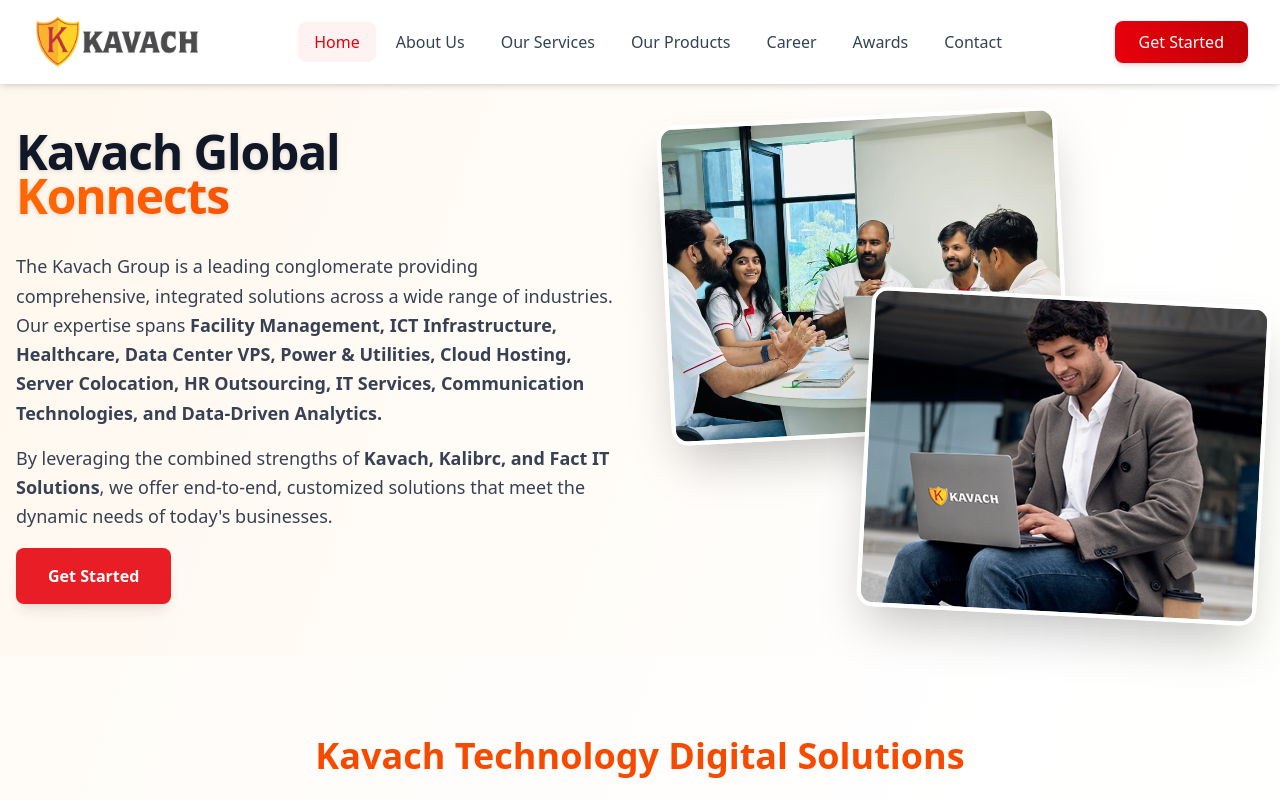
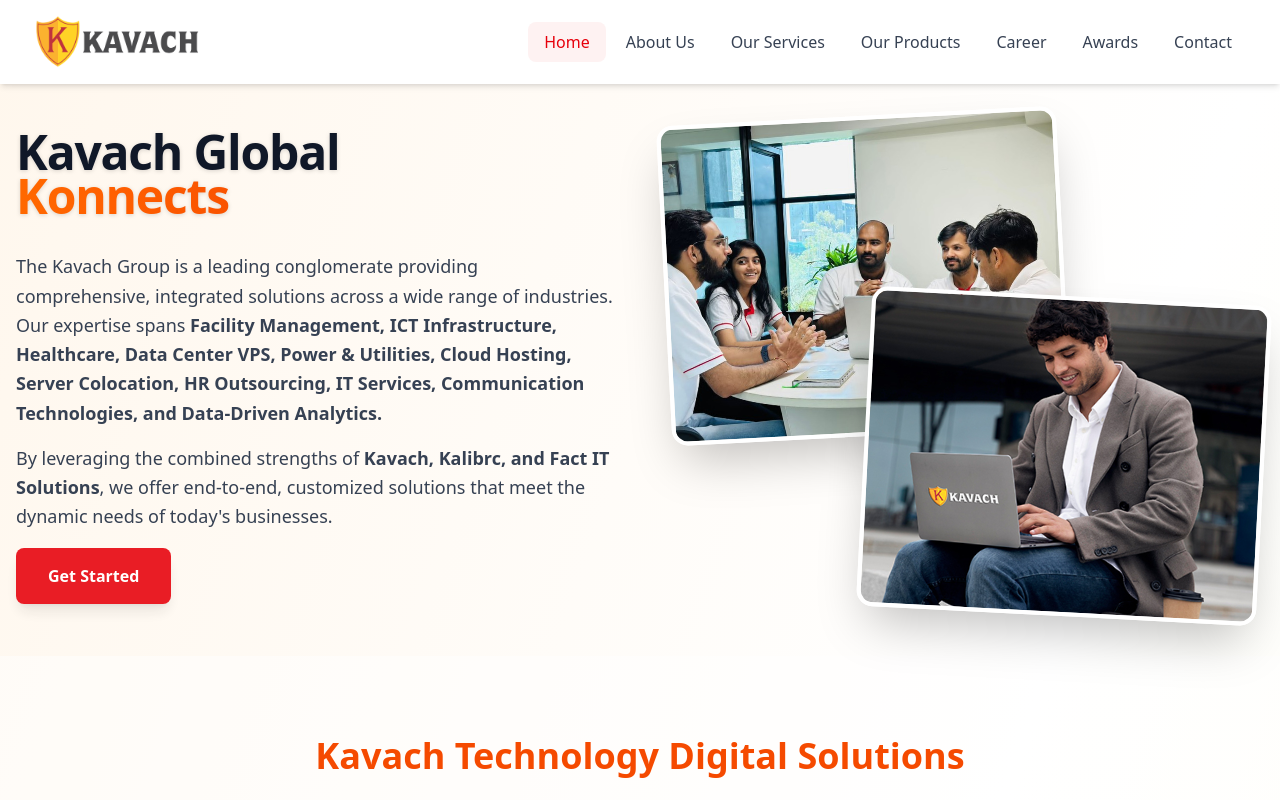
Before and after one commit to devkavach22/Kavach_Site_Frontend, a React (Vite) app: page / in a window 1280 px wide. Shown: the top 800 px of the page. Built offline with nearby package versions, Linux system fonts and the light colour scheme.

Commit message:
added the links of the socil media and fix the button

```diff
--- a/src/components/Footer.jsx
+++ b/src/components/Footer.jsx
@@ -27,10 +27,10 @@
   ];
 
   const socials = [
-    { label: 'Twitter', href: '#', icon: '𝕏' },
-    { label: 'Facebook', href: '#', icon: 'f' },
-    { label: 'LinkedIn', href: '#', icon: 'in' },
-    { label: 'Instagram', href: '#', icon: 'ig' },
+    { label: 'Twitter', href: 'https://x.com/Kavach_Security', icon: '𝕏' },
+    { label: 'Facebook', href: 'https://www.facebook.com/kavachglobal/', icon: 'f' },
+    { label: 'LinkedIn', href: 'https://in.linkedin.com/company/kavach-security-services', icon: 'in' },
+    { label: 'Instagram', href: 'https://www.instagram.com/kavachglobal/', icon: 'ig' },
   ];
 
   return (
--- a/src/components/Navbar.jsx
+++ b/src/components/Navbar.jsx
@@ -56,14 +56,7 @@
           </div>
 
           {/* CTA Button - Desktop */}
-          <div className="hidden md:block">
-            <Link
-              to="/contact"
-              className="px-6 py-2.5 bg-gradient-to-r from-red-600 to-red-700 text-white rounded-lg font-medium shadow-md hover:shadow-lg hover:from-red-700 hover:to-red-800 transition-all duration-300 transform hover:-translate-y-0.5"
-            >
-              Get Started
-            </Link>
-          </div>
+
 
           {/* Mobile Menu Button */}
           <button
@@ -108,13 +101,6 @@
                 {item.label}
               </Link>
             ))}
-            <Link
-              to="/contact"
-              onClick={() => setMenuOpen(false)}
-              className="block mx-4 mt-4 px-4 py-3 bg-gradient-to-r from-red-600 to-red-700 text-white text-center rounded-lg font-medium shadow-md"
-            >
-              Get Started
-            </Link>
           </div>
         </div>
       </div>
```
